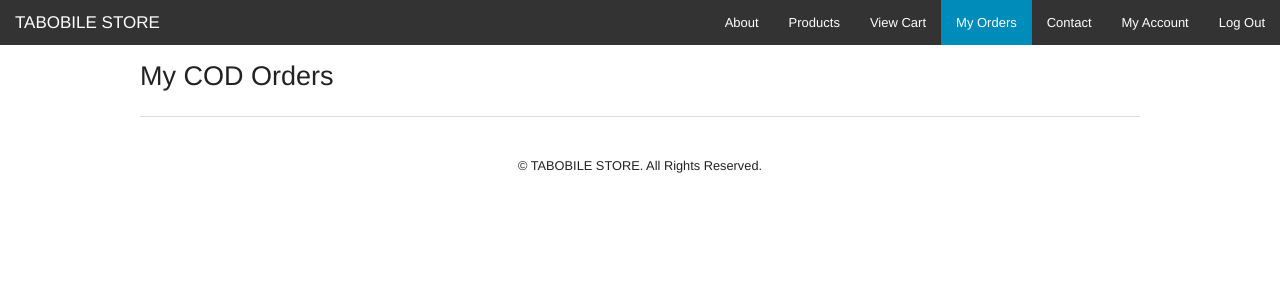
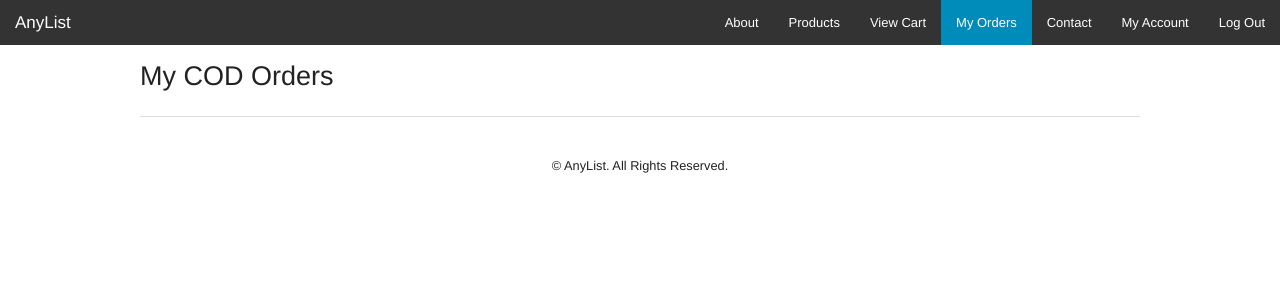
Before and after one commit to tanvi070299/project-devops, a PHP site: page /orders.php in a window 1280 px wide. Shown: the top 300 px of the page. Run offline with PHP 8.4, Linux system fonts and the light colour scheme; the visitor is signed in with stand-in values (Sample User, id 1); data that the repository does not hold is empty.

Commit message:
Update orders.php

```diff
--- a/orders.php
+++ b/orders.php
@@ -13,7 +13,7 @@ include 'config.php';
   <head>
     <meta charset="utf-8" />
     <meta name="viewport" content="width=device-width, initial-scale=1.0" />
-    <title>My Orders || TABOBILE STORE</title>
+    <title>My Orders || AnyList</title>
     <link rel="stylesheet" href="css/foundation.css" />
     <script src="js/vendor/modernizr.js"></script>
   </head>
@@ -22,7 +22,7 @@ include 'config.php';
     <nav class="top-bar" data-topbar role="navigation">
       <ul class="title-area">
         <li class="name">
-          <h1><a href="index.php">TABOBILE STORE</a></h1>
+          <h1><a href="index.php">AnyList</a></h1>
         </li>
         <li class="toggle-topbar menu-icon"><a href="#"><span></span></a></li>
       </ul>
@@ -84,7 +84,7 @@ include 'config.php';
       <div class="small-12">
 
         <footer style="margin-top:10px;">
-           <p style="text-align:center; font-size:0.8em;">&copy; TABOBILE STORE. All Rights Reserved.</p>
+           <p style="text-align:center; font-size:0.8em;">&copy; AnyList. All Rights Reserved.</p>
         </footer>
 
       </div>
```
